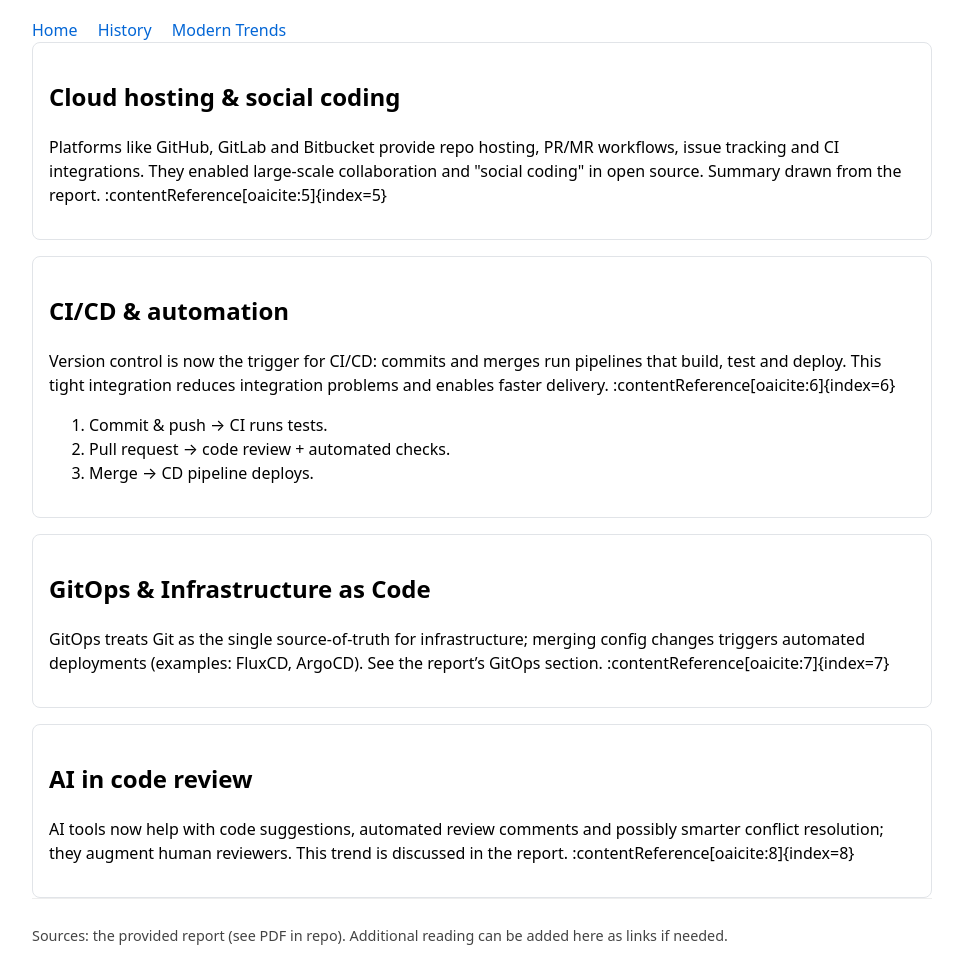
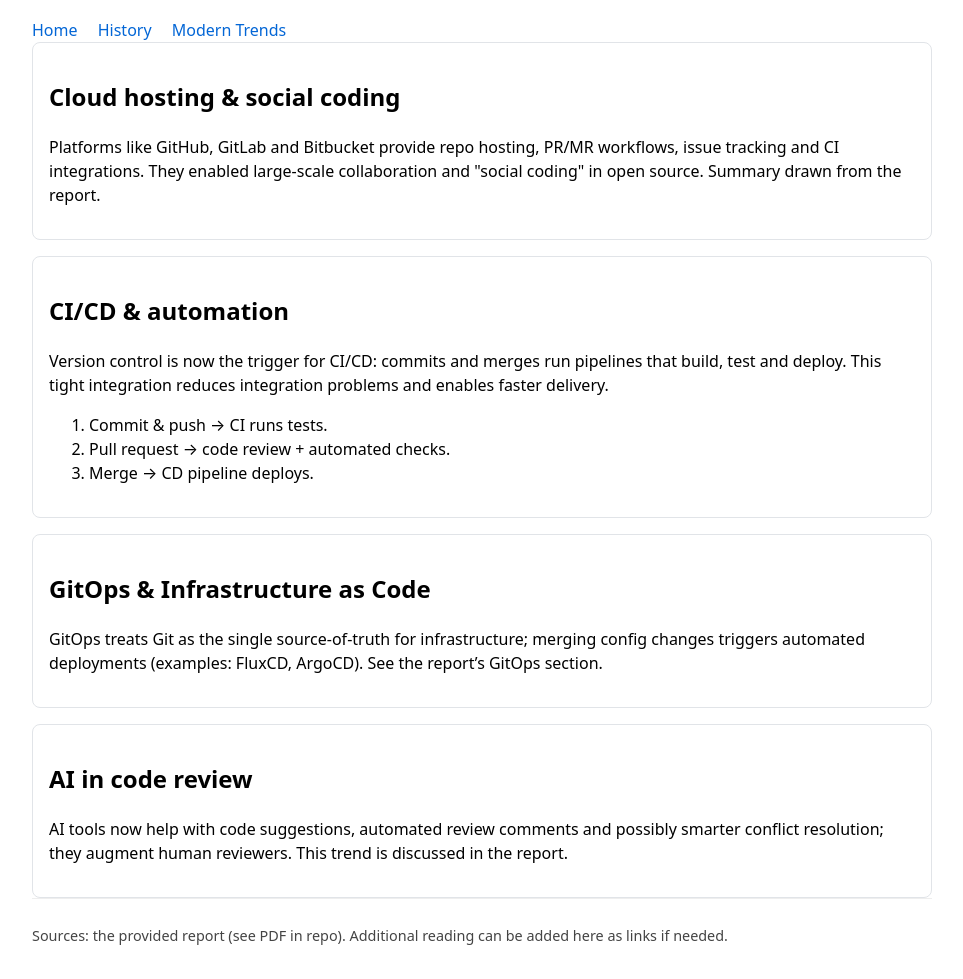
Before and after one commit to Krzychu-Uni/vcs-trends-site, a plain HTML site: page trends.html in a window 1280 px wide. Shown: the part 83-1062 px from the top of the page, without its empty margins (158-1121 px from the left). Drawn offline with Linux system fonts and the light colour scheme.

Commit message:
More file cleanup work

```diff
--- a/trends.html
+++ b/trends.html
@@ -24,12 +24,12 @@
   <main>
     <section class="card">
       <h2>Cloud hosting & social coding</h2>
-      <p>Platforms like GitHub, GitLab and Bitbucket provide repo hosting, PR/MR workflows, issue tracking and CI integrations. They enabled large-scale collaboration and "social coding" in open source. Summary drawn from the report. :contentReference[oaicite:5]{index=5}</p>
+      <p>Platforms like GitHub, GitLab and Bitbucket provide repo hosting, PR/MR workflows, issue tracking and CI integrations. They enabled large-scale collaboration and "social coding" in open source. Summary drawn from the report.</p>
     </section>
 
     <section class="card" style="margin-top:1rem;">
       <h2>CI/CD & automation</h2>
-      <p>Version control is now the trigger for CI/CD: commits and merges run pipelines that build, test and deploy. This tight integration reduces integration problems and enables faster delivery. :contentReference[oaicite:6]{index=6}</p>
+      <p>Version control is now the trigger for CI/CD: commits and merges run pipelines that build, test and deploy. This tight integration reduces integration problems and enables faster delivery.</p>
       <ol>
         <li>Commit & push → CI runs tests.</li>
         <li>Pull request → code review + automated checks.</li>
@@ -39,12 +39,12 @@
 
     <section class="card" style="margin-top:1rem;">
       <h2>GitOps & Infrastructure as Code</h2>
-      <p>GitOps treats Git as the single source-of-truth for infrastructure; merging config changes triggers automated deployments (examples: FluxCD, ArgoCD). See the report’s GitOps section. :contentReference[oaicite:7]{index=7}</p>
+      <p>GitOps treats Git as the single source-of-truth for infrastructure; merging config changes triggers automated deployments (examples: FluxCD, ArgoCD). See the report’s GitOps section.</p>
     </section>
 
     <section class="card" style="margin-top:1rem;">
       <h2>AI in code review</h2>
-      <p>AI tools now help with code suggestions, automated review comments and possibly smarter conflict resolution; they augment human reviewers. This trend is discussed in the report. :contentReference[oaicite:8]{index=8}</p>
+      <p>AI tools now help with code suggestions, automated review comments and possibly smarter conflict resolution; they augment human reviewers. This trend is discussed in the report.</p>
     </section>
   </main>
 
```
Also changed, not shown: history.html (+2 -2 lines).
